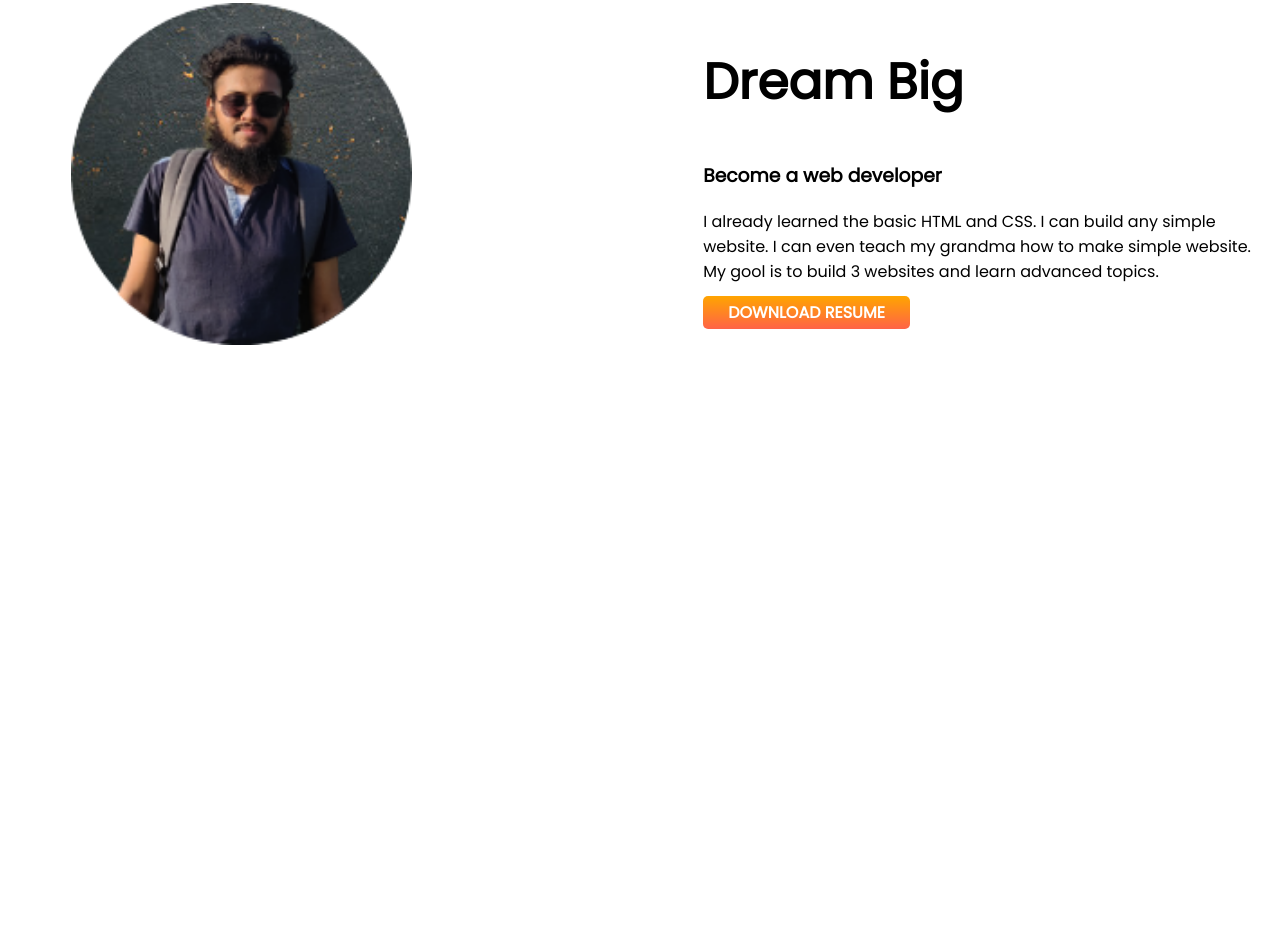
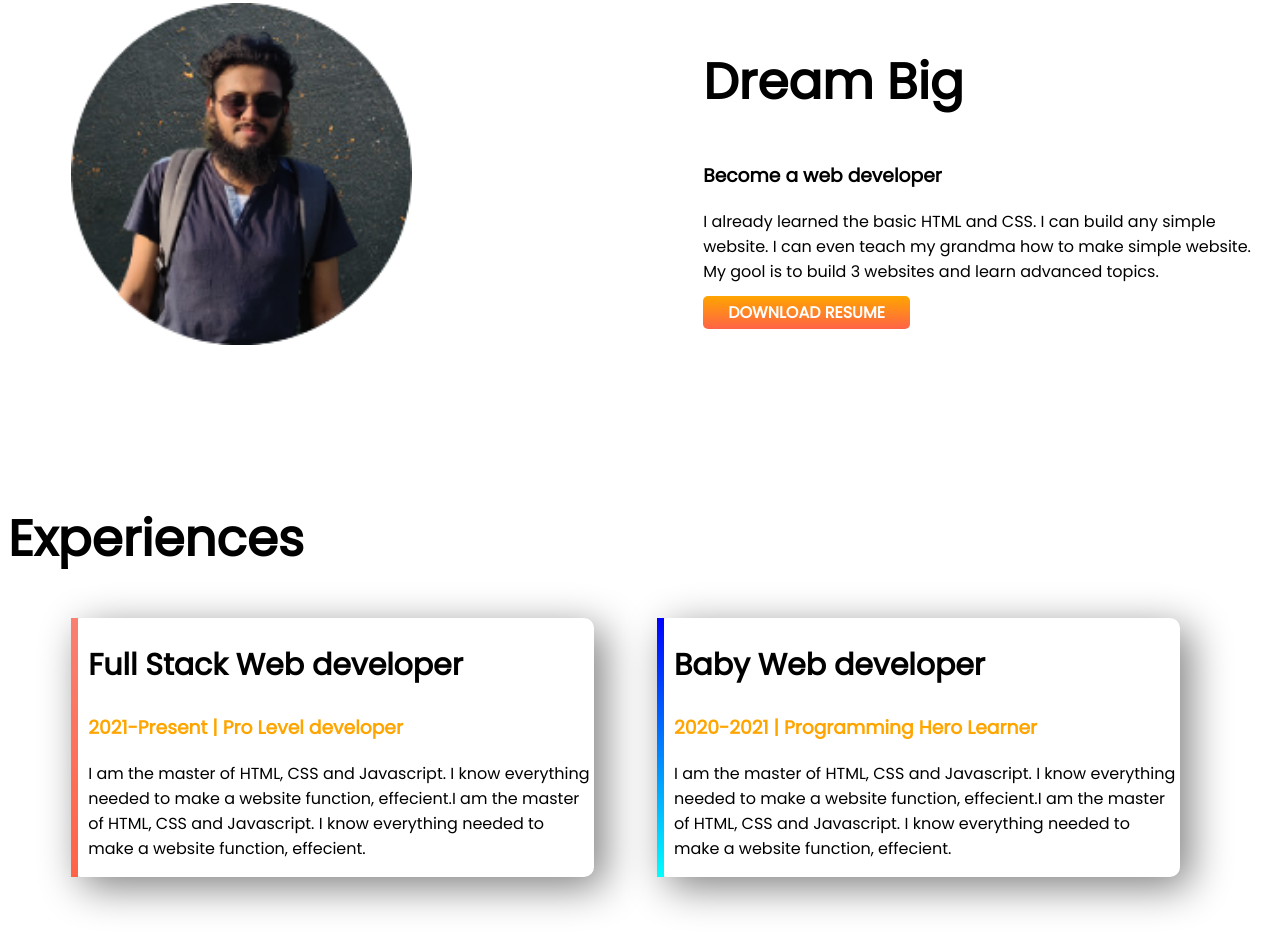
Before and after one commit to FaisalAhmedNour/My-portfolio, a plain HTML site: page index.html in a window 1280 px wide. Shown: the part 618-1569 px from the top of the page. Before the commit the page ends 1120 px from the top, so only its background shows below. Drawn offline with Linux system fonts and the light colour scheme.

Commit message:
section-3

```diff
--- a/index.html
+++ b/index.html
@@ -11,7 +11,7 @@
     <link rel="stylesheet" href="style.css">
 </head>
 <body>
-    <section>
+    <section class="flexible-container">
         <div class="half-width">
             <h1>Welcome to</h1>
             <h1><span class="name">Faisal Ahmed</span> World</h1>
@@ -28,7 +28,7 @@
             <img src="my-images/Profile1.png" alt="Photo of Faisal Ahmed">
         </div>
     </section>
-    <section>
+    <section class="flexible-container">
         <div class="half-width">
             <img src="my-images/New Project.png" alt="Photo of Faisal Ahmed">
         </div>
@@ -41,7 +41,27 @@
             <a class="link-button" href="" target="_blank">DOWNLOAD RESUME
             </a>
         </div>
-
+    </section>
+    <section>
+        <h1>Experiences</h1>
+        <div  class="flexible-container">
+            <div id="left" class="Experience-area half-width">
+                <h2>Full Stack Web developer</h2>
+                <h3 class="name">2021-Present | Pro Level developer</h3>
+                <p>
+                    I am the master of HTML, CSS and Javascript. I know everything needed to make a website function, effecient.I am
+                    the master of HTML, CSS and Javascript. I know everything needed to make a website function, effecient.
+                </p>
+            </div>
+            <div id="right" class="Experience-area half-width">
+                <h2>Baby Web developer</h2>
+                <h3 class="name">2020-2021 | Programming Hero Learner</h3>
+                <p>
+                    I am the master of HTML, CSS and Javascript. I know everything needed to make a website function, effecient.I am
+                    the master of HTML, CSS and Javascript. I know everything needed to make a website function, effecient.
+                </p>
+            </div>
+        </div>
     </section>
 </body>
 </html>
--- a/style.css
+++ b/style.css
@@ -3,6 +3,9 @@ body{
 }
 h1{
     font-size: 50px;
+}
+h2{
+    font-size: 30px;
 }
 .name{
     color: orange;
@@ -16,7 +19,7 @@ h1{
     color: white;
     font-size: 9px;
 } */
-section{
+.flexible-container{
     display: flex;
     margin-bottom: 150px;
 }
@@ -36,3 +39,22 @@ section{
     color: white;
     font-weight: 600;
 }
+.Experience-area{
+    width: 40%;
+    margin-left: 5%;
+    margin-left: 5%;
+    padding-left: 10px;
+    border-radius: 10px;
+    box-shadow: 10px 10px 40px gray;
+    border-left: 10px solid;
+}
+#left{
+    border-left: 7px solid;
+    border-image: linear-gradient(salmon, tomato);
+    border-image-slice: 1;
+}
+#right {
+    border-left: 7px solid;
+    border-image: linear-gradient(blue, cyan);
+    border-image-slice: 1;
+}
```
